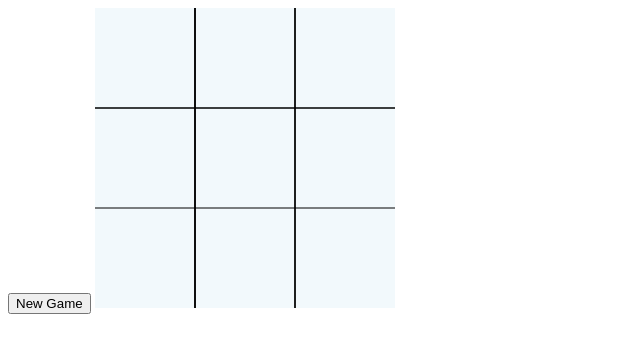
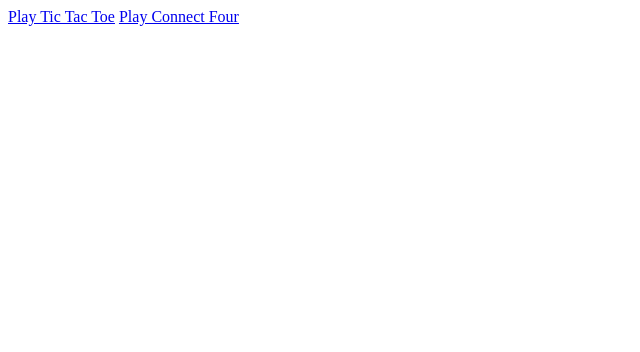
Before and after one commit to lbarstow/game-site, a plain HTML site: page index.html in a window 1280 px wide. Shown: the whole page, without its empty margins (0-640 px from the left). Drawn offline with Linux system fonts and the light colour scheme.

Commit message:
"created separate html pages for the games"

```diff
--- a/index.html
+++ b/index.html
@@ -4,11 +4,10 @@
 <head>
   <title>connect four</title>
   <link href="index.css" rel="stylesheet">
-  <script type ='text/javascript' src='tictactoe.js'></script>
 </head>
-<body onload="init();">
-  <button onclick="reset();">New Game</button>
-
+<body >
+  <a href="tictactoe.html"> Play Tic Tac Toe</a>
+  <a href="connectfour.html"> Play Connect Four</a>
 </body>
 
 </html>
```
